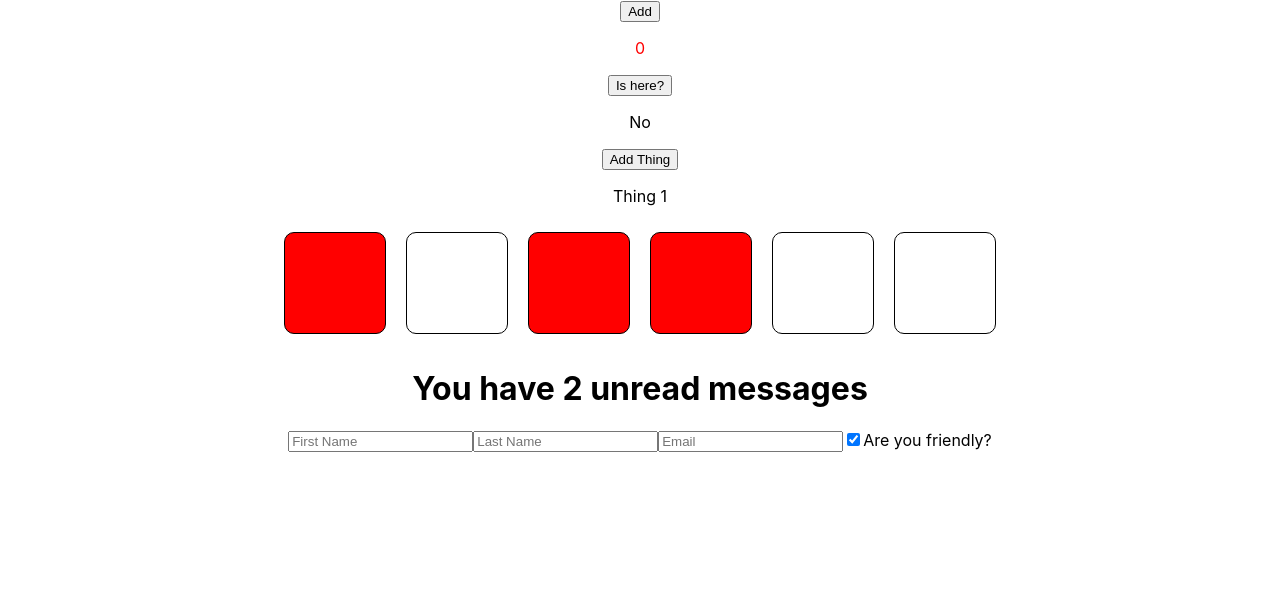
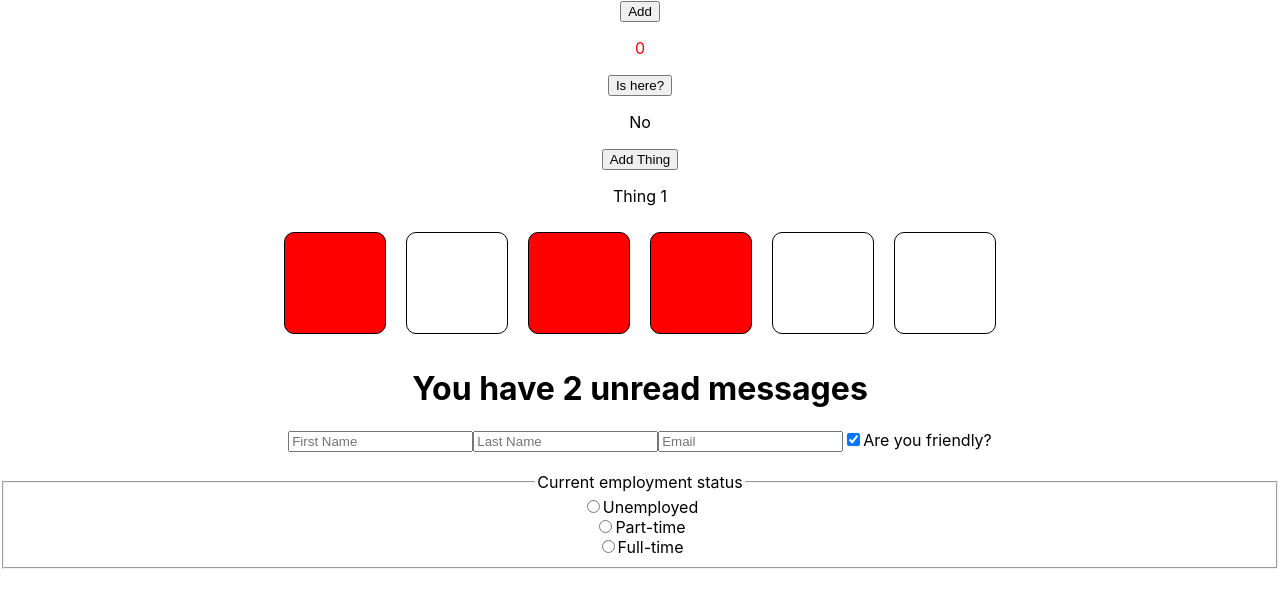
Before and after one commit to LennyRemache/learn-react, a React (Create React App) app in the folder counter-app/: page / in a window 1280 px wide. Shown: the top 608 px of the page. Built offline with nearby package versions, Linux system fonts and the light colour scheme.

Commit message:
React Form Radio buttons

```diff
--- a/counter-app/src/Form.js
+++ b/counter-app/src/Form.js
@@ -6,6 +6,7 @@ export default function Form() {
     lastName: "",
     email: "",
     isFriendly: true,
+    employment: "",
   });
 
   console.log(formData);
@@ -57,6 +58,45 @@ export default function Form() {
         name="isFriendly"
       />
       <label htmlFor="isFriendly">Are you friendly?</label>
+      <br />
+      <br />
+
+      <fieldset>
+        <legend>Current employment status</legend>
+
+        <input
+          type="radio"
+          id="unemployed"
+          name="employment"
+          value="unemployed"
+          onChange={handleChange}
+          checked={formData.employment === "unemployed"}
+        />
+        <label htmlFor="unemployed">Unemployed</label>
+        <br />
+
+        <input
+          type="radio"
+          id="part-time"
+          name="employment"
+          value="part-time"
+          onChange={handleChange}
+          checked={formData.employment === "part-time"}
+        />
+        <label htmlFor="part-time">Part-time</label>
+        <br />
+
+        <input
+          type="radio"
+          id="full-time"
+          name="employment"
+          value="full-time"
+          onChange={handleChange}
+          checked={formData.employment === "full-time"}
+        />
+        <label htmlFor="full-time">Full-time</label>
+        <br />
+      </fieldset>
     </form>
   );
 }
```
